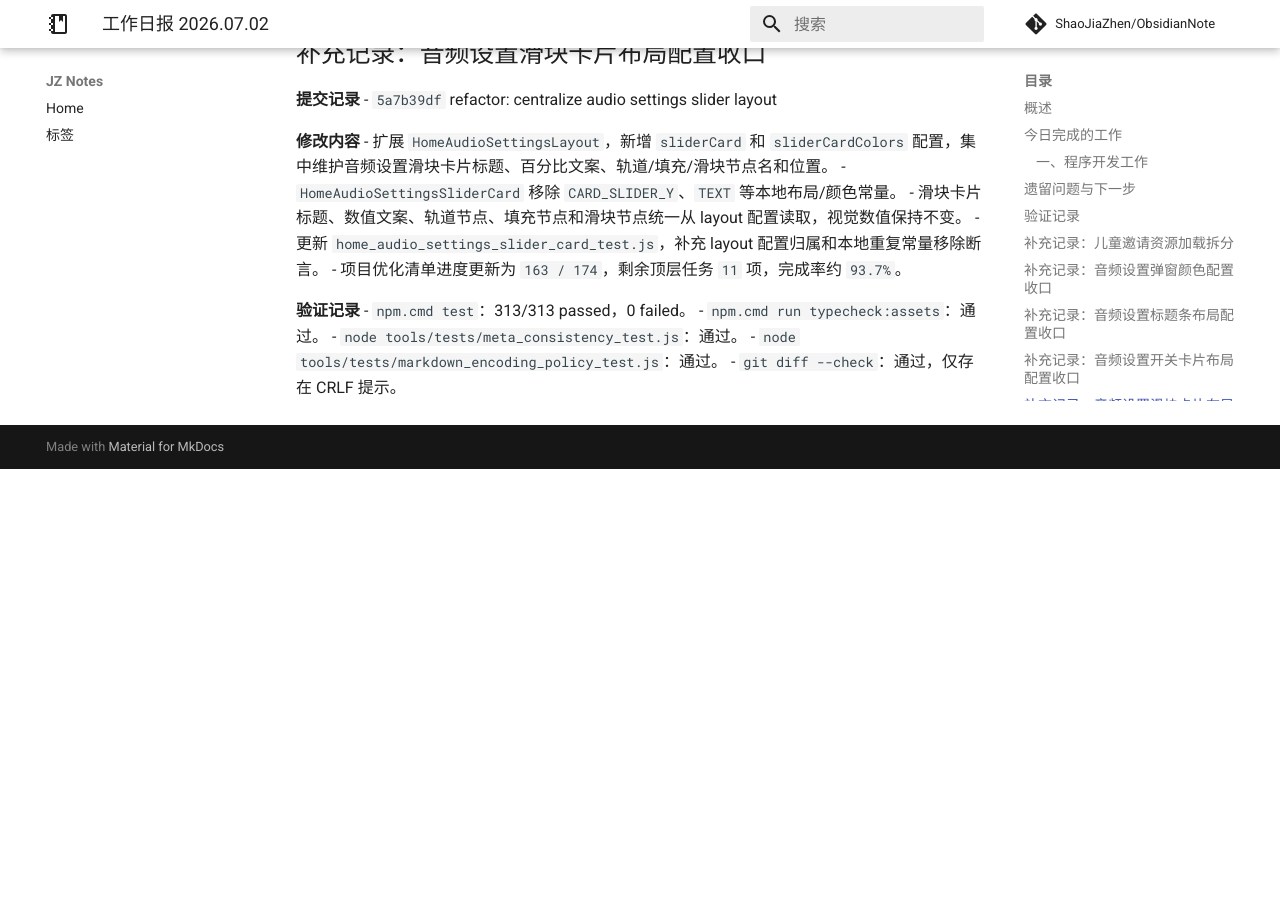
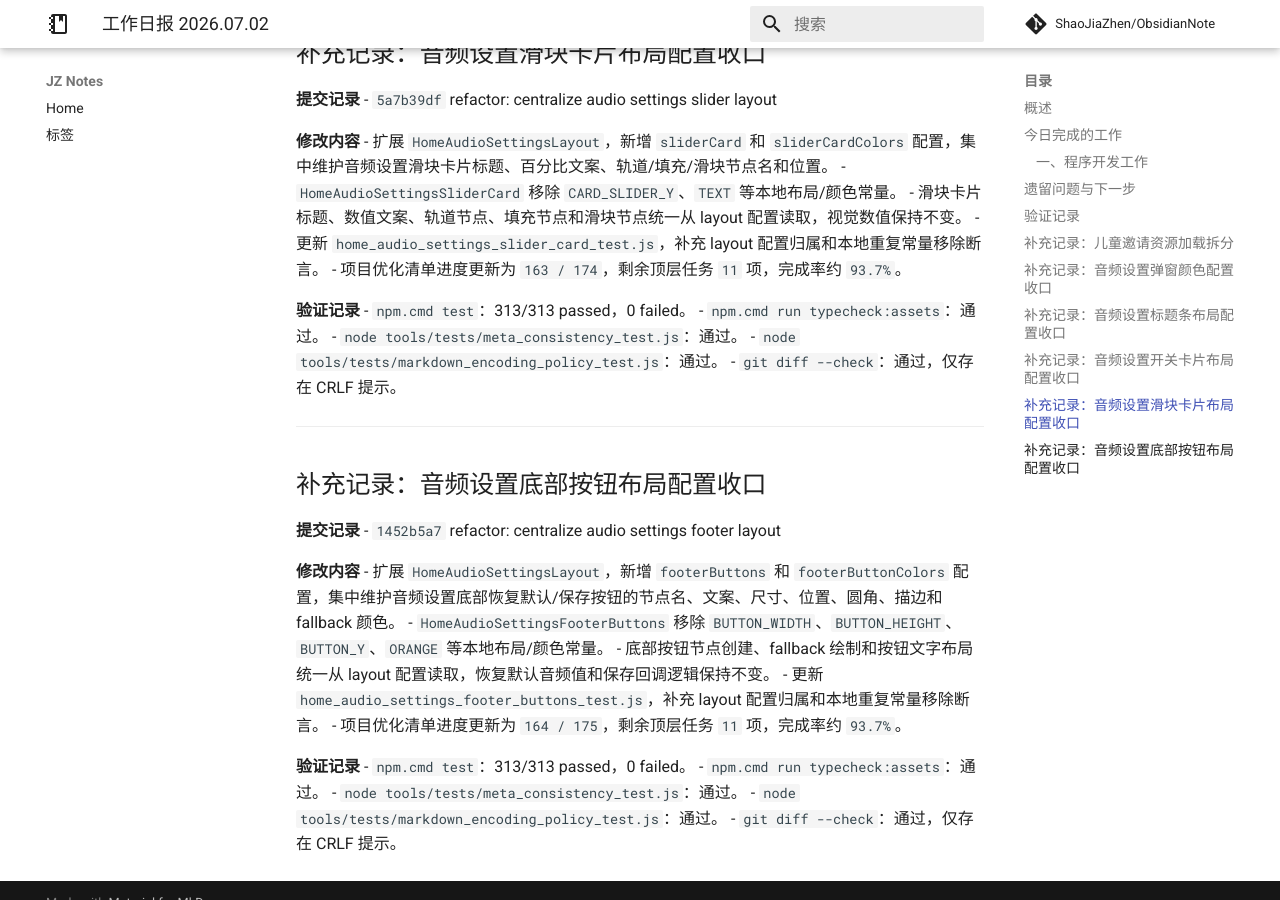
Before and after one commit to ShaoJiaZhen/ObsidianNote, an MkDocs documentation site: the page built from docs/工作内容/2026.07.02.md, in a window 1280 px wide and 900 px high, scrolled down 3369 px. Built offline with MkDocs 1.6.1 and Material for MkDocs 9.7.7, drawn with Linux system fonts in a browser that asks for light colours; comment, search, counter and statistics services are not loaded; before the commit the page ends 3838 px from its top, so only the background shows below that.

Commit message:
docs: record audio footer layout centralization
- record project commit 1452b5a7 in the July 2 work log

- update optimization progress to 164/175

```diff
--- a/docs/工作内容/2026.07.02.md
+++ b/docs/工作内容/2026.07.02.md
@@ -164,3 +164,24 @@ project: 小鸡游戏
 - `node tools/tests/meta_consistency_test.js`：通过。
 - `node tools/tests/markdown_encoding_policy_test.js`：通过。
 - `git diff --check`：通过，仅存在 CRLF 提示。
+
+---
+
+## 补充记录：音频设置底部按钮布局配置收口
+
+**提交记录**
+- `1452b5a7` refactor: centralize audio settings footer layout
+
+**修改内容**
+- 扩展 `HomeAudioSettingsLayout`，新增 `footerButtons` 和 `footerButtonColors` 配置，集中维护音频设置底部恢复默认/保存按钮的节点名、文案、尺寸、位置、圆角、描边和 fallback 颜色。
+- `HomeAudioSettingsFooterButtons` 移除 `BUTTON_WIDTH`、`BUTTON_HEIGHT`、`BUTTON_Y`、`ORANGE` 等本地布局/颜色常量。
+- 底部按钮节点创建、fallback 绘制和按钮文字布局统一从 layout 配置读取，恢复默认音频值和保存回调逻辑保持不变。
+- 更新 `home_audio_settings_footer_buttons_test.js`，补充 layout 配置归属和本地重复常量移除断言。
+- 项目优化清单进度更新为 `164 / 175`，剩余顶层任务 `11` 项，完成率约 `93.7%`。
+
+**验证记录**
+- `npm.cmd test`：313/313 passed，0 failed。
+- `npm.cmd run typecheck:assets`：通过。
+- `node tools/tests/meta_consistency_test.js`：通过。
+- `node tools/tests/markdown_encoding_policy_test.js`：通过。
+- `git diff --check`：通过，仅存在 CRLF 提示。
```
